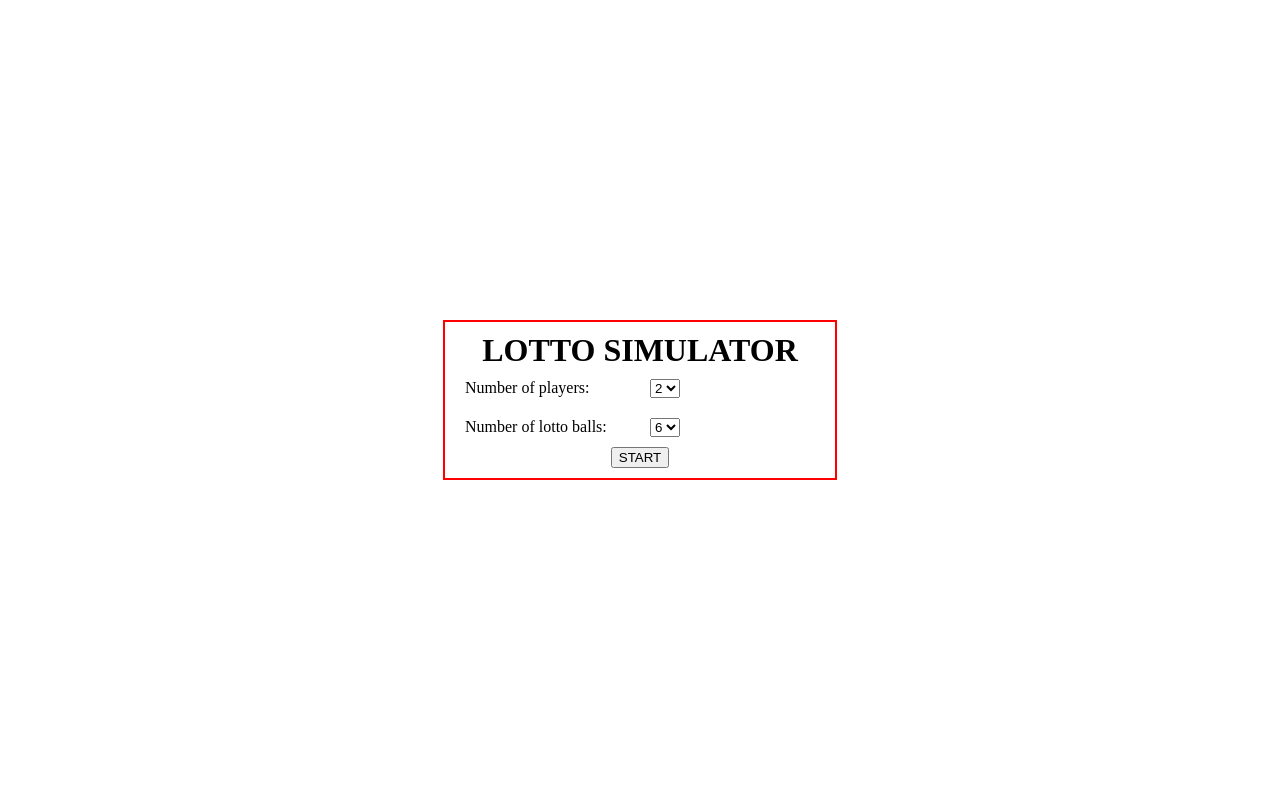
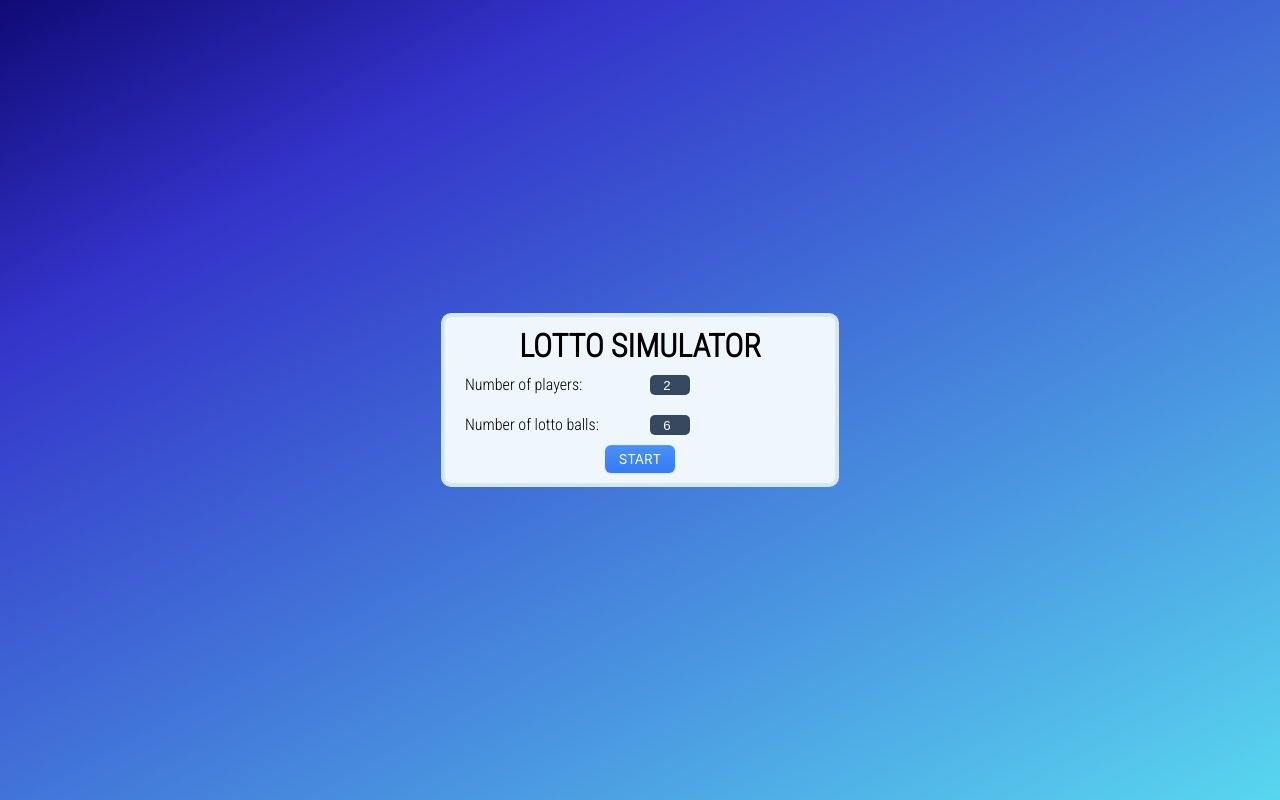
Before and after one commit to amithg2/Lotto, a plain HTML site: page main.html in a window 1280 px wide. Drawn offline with Linux system fonts and the light colour scheme.

Commit message:
styling added

```diff
--- a/app.js
+++ b/app.js
@@ -19,6 +19,8 @@ function buildHtmlForLotto() {
   body.removeChild(settings);
   const lottoWrapper = document.createElement("div");
   lottoWrapper.id = "lotto-wrapper";
+  lottoWrapper.className = "card";
+
   //build the input of each user
   for (let user = 1; user <= numOfPlayers; user++) {
     //object to follow data
@@ -44,6 +46,8 @@ function buildHtmlForLotto() {
     //button to genereate random number
     const randNumButton = document.createElement("button");
     randNumButton.innerText = "Random";
+    randNumButton.classList.add('button')
+    randNumButton.classList.add('random-button')
     randNumButton.onclick = () => {
       const numbers = generateLottoNumbers();
 
@@ -75,21 +79,30 @@ function buildHtmlForLotto() {
     lottoWrapper.prepend(lottoRoundsCounter);
   }
 
+  //buttons wrapper
+  const buttonsWrapper = document.createElement("div");
+  buttonsWrapper.className = "buttons-wrapper";
+
   //button to start lotto
   const buttonToStartLotto = document.createElement("button");
   buttonToStartLotto.innerText = "START LOTTO";
+  buttonToStartLotto.className = "button";
   buttonToStartLotto.onclick = () => lottoButtonClicked();
 
   //button to restart lotto
   const buttonToRestartLotto = document.createElement("button");
   buttonToRestartLotto.innerText = "RESTART";
+  buttonToRestartLotto.classList.add("button");
+  buttonToRestartLotto.classList.add("restart-button");
   buttonToRestartLotto.onclick = () => {
     body.removeChild(lottoWrapper);
     body.appendChild(settings);
   };
 
-  lottoWrapper.appendChild(buttonToStartLotto);
-  lottoWrapper.appendChild(buttonToRestartLotto);
+  buttonsWrapper.appendChild(buttonToStartLotto);
+  buttonsWrapper.appendChild(buttonToRestartLotto);
+
+  lottoWrapper.appendChild(buttonsWrapper);
 
   body.appendChild(lottoWrapper);
 }
--- a/main.html
+++ b/main.html
@@ -8,14 +8,15 @@
     <title>Lotto</title>
   </head>
   <body>
-    <div id="settings-wrapper">
+    <div id="settings-wrapper" class="card">
       <h1 class="heading-h1">LOTTO SIMULATOR</h1>
 
       <div class="settings-select">
         <label for="num-of-playeres" class="settings-select-label"
           >Number of players:</label
         >
-        <select id="num-of-playeres">
+        <div>
+          <select id="num-of-playeres" class="select">
             <option value="1">1</option>
             <option value="2" selected>2</option>
             <option value="3">3</option>
@@ -25,20 +26,23 @@
             <option value="7">7</option>
           </select>
         </div>
+      </div>
 
       <div class="settings-select">
         <label for="num-of-balls" class="settings-select-label"
           >Number of lotto balls:</label
         >
-        <select id="num-of-balls">
+        <div>
+          <select id="num-of-balls" class="select">
             <option value="4">4</option>
             <option value="5">5</option>
             <option value="6" selected>6</option>
             <option value="7">7</option>
           </select>
         </div>
+      </div>
 
-      <button class="start-button" onclick="buildHtmlForLotto()">START</button>
+      <button class="button" onclick="buildHtmlForLotto()">START</button>
     </div>
 
     <script src="./app.js"></script>
--- a/style.css
+++ b/style.css
@@ -1,3 +1,5 @@
+@import url("https://fonts.googleapis.com/css2?family=Roboto+Condensed:wght@300&display=swap");
+
 body {
   margin: 0;
   padding: 0;
@@ -7,13 +9,29 @@ body {
   justify-content: center;
   flex-direction: column;
   align-items: center;
+  font-family: "Roboto Condensed", sans-serif;
+  background: rgb(16, 10, 118);
+  background: linear-gradient(
+    151deg,
+    rgba(16, 10, 118, 1) 0%,
+    rgba(51, 51, 201, 1) 22%,
+    rgba(88, 214, 239, 1) 100%
+  );
 }
 
 #settings-wrapper {
   width: 350px;
-  border: 2px solid red;
   display: flex;
   flex-direction: column;
+}
+
+#lotto-wrapper {
+}
+
+.card {
+  background-color: rgb(239, 246, 252);
+  border-radius: 10px;
+  border: 4px solid #d4e8f9;
   padding: 10px 20px;
 }
 
@@ -31,8 +49,9 @@ body {
   width: 185px;
 }
 
-.start-button {
-  margin: auto;
+.buttons-wrapper {
+  display: flex;
+  margin: 10px;
 }
 
 .user-selected-numbers-title {
@@ -55,3 +74,66 @@ body {
   padding: 5px;
   margin: 0px 5px;
 }
+
+/* select */
+select {
+  /* Reset Select */
+  appearance: none;
+  outline: 0;
+  border: 0;
+  box-shadow: none;
+  /* Personalize */
+  flex: 1;
+  padding: 0 1em;
+  color: #fff;
+  background-color: #34495e;
+  background-image: none;
+  cursor: pointer;
+}
+
+.select {
+  position: relative;
+  display: flex;
+  width: 40px;
+  height: 20px;
+  border-radius: 5px;
+  overflow: hidden;
+}
+
+/* BUTTON */
+.button {
+  cursor: pointer;
+  margin: auto;
+  display: flex;
+  flex-direction: column;
+  align-items: center;
+  padding: 6px 14px;
+  font-family: -apple-system, BlinkMacSystemFont, "Roboto", sans-serif;
+  border-radius: 6px;
+  border: none;
+  color: #fff;
+  background: linear-gradient(180deg, #4b91f7 0%, #367af6 100%);
+  background-origin: border-box;
+  box-shadow: 0px 0.5px 1.5px rgba(54, 122, 246, 0.25),
+    inset 0px 0.8px 0px -0.25px rgba(255, 255, 255, 0.2);
+  user-select: none;
+  -webkit-user-select: none;
+  touch-action: manipulation;
+}
+
+.button:hover {
+  box-shadow: inset 0px 0.8px 0px -0.25px rgba(255, 255, 255, 0.2),
+    0px 0.5px 1.5px rgba(54, 122, 246, 0.25),
+    0px 0px 0px 3.5px rgba(58, 108, 217, 0.5);
+  outline: 0;
+}
+
+.restart-button {
+  background: linear-gradient(180deg, #7b7e83 0%, #b7bbc3 100%);
+}
+
+.random-button {
+  background: linear-gradient(180deg, #7b7e83 0%, #b7bbc3 100%);
+  padding: 5px;
+  margin: 0 5px;
+}
```
Lines whose indentation alone changed are shown as unchanged.
